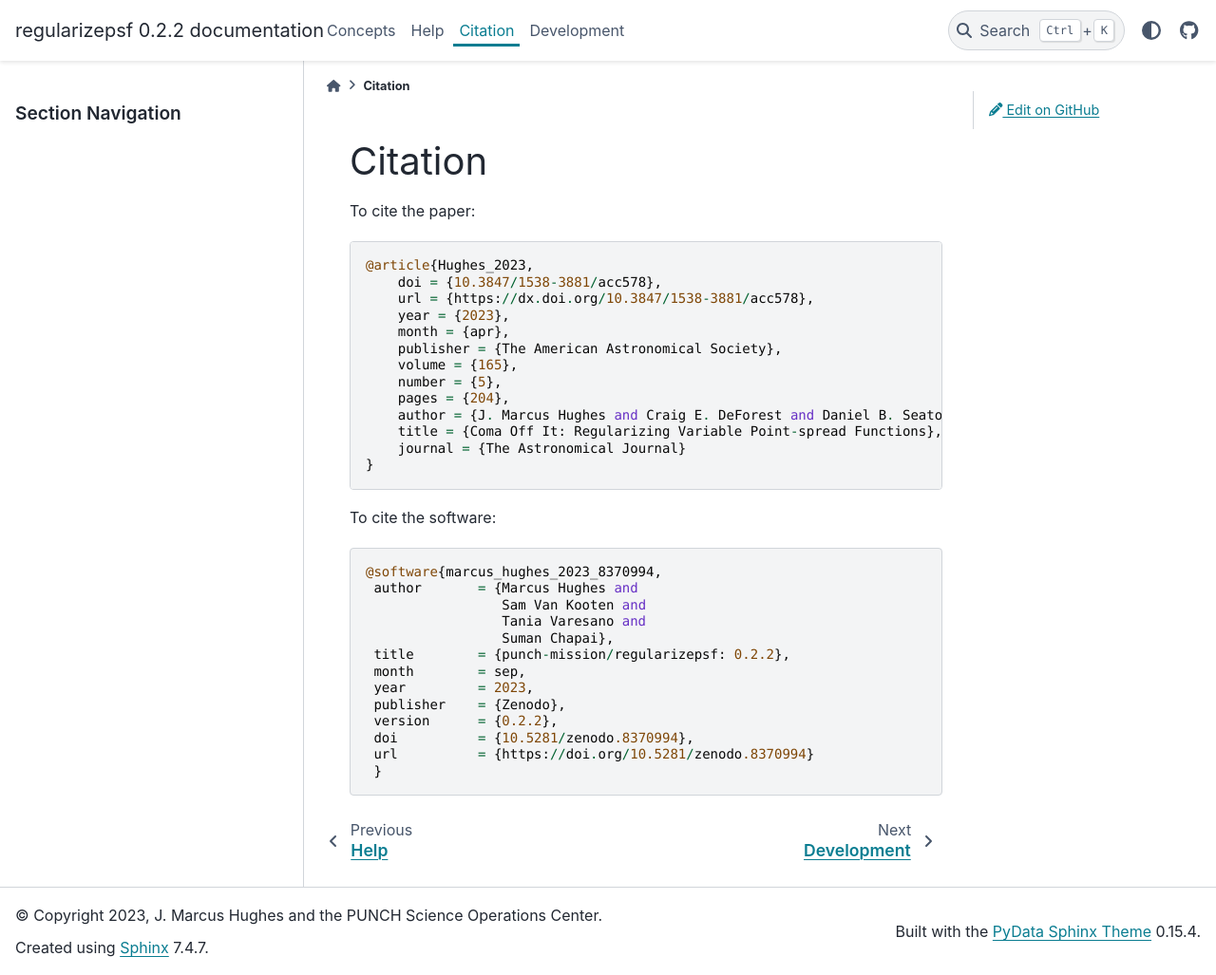
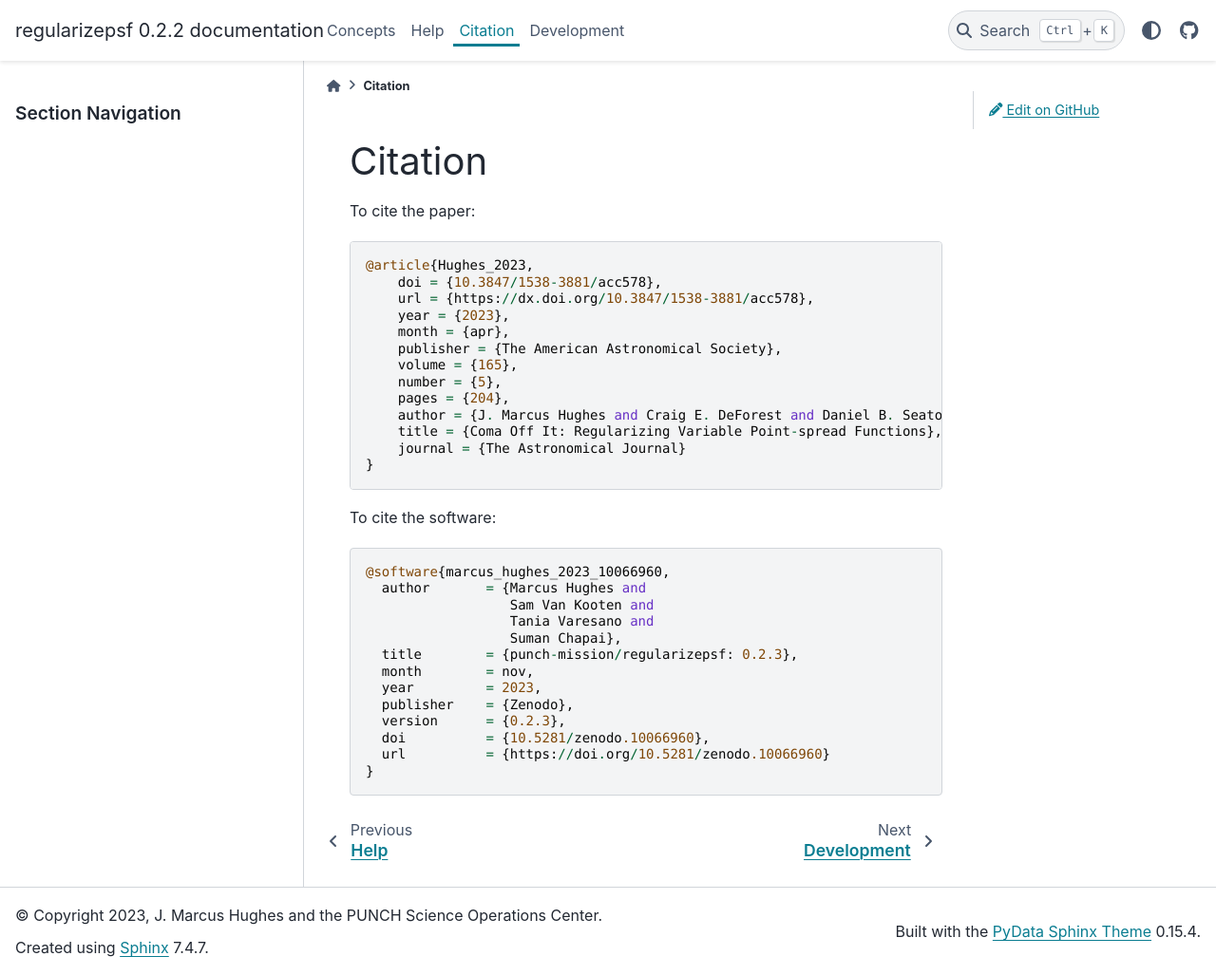
Before and after one commit to punch-mission/regularizepsf, a Sphinx documentation site: the page built from docs/source/cite.rst, in a window 1280 px wide and 1027 px high. Shown: the whole window at 95% size. Built offline with Sphinx 7.4.7 and the PyData theme 0.15.4, drawn with Linux system fonts in a browser that asks for light colours; pages that are not in the unit, such as notebooks, are missing from menus.

Commit message:
fix typo and citation

```diff
--- a/docs/source/cite.rst
+++ b/docs/source/cite.rst
@@ -21,16 +21,16 @@ To cite the paper::
 
 To cite the software::
 
-     @software{marcus_hughes_2023_8370994,
+    @software{marcus_hughes_2023_10066960,
       author       = {Marcus Hughes and
                       Sam Van Kooten and
                       Tania Varesano and
                       Suman Chapai},
-      title        = {punch-mission/regularizepsf: 0.2.2},
-      month        = sep,
+      title        = {punch-mission/regularizepsf: 0.2.3},
+      month        = nov,
       year         = 2023,
       publisher    = {Zenodo},
-      version      = {0.2.2},
-      doi          = {10.5281/zenodo.8370994},
-      url          = {https://doi.org/10.5281/zenodo.8370994}
-      }
+      version      = {0.2.3},
+      doi          = {10.5281/zenodo.10066960},
+      url          = {https://doi.org/10.5281/zenodo.10066960}
+    }
--- a/docs/source/concepts.rst
+++ b/docs/source/concepts.rst
@@ -9,7 +9,7 @@ A point spread function (PSF) describes how the optical system spreads light fro
 The basic premise of this technique is to model the point spread function of an imager using stars as our point sources.
 Then, we calculate the inverse PSF and apply it. We could directly convolve the inverse PSF but convolutions are slow.
 A convolution in the image is the same as multiplying in Fourier space, a much faster operation, so we do that instead.
-Instead of simply calculating the inverse PSF directly, we also include a "target PSF" model to make the resulting corrected
+Instead of simply calculating the inverse PSF directly, we also include a *target PSF* model to make the resulting corrected
 stars uniform. This target is typically a Gaussian as shown below in the :doc:`examples`.
 
 Since the PSF can vary across the image, we create many local models that apply only in smaller regions of the image.
```
Also changed, not shown: other parts of docs/source/concepts.rst (+1 -1 lines).
